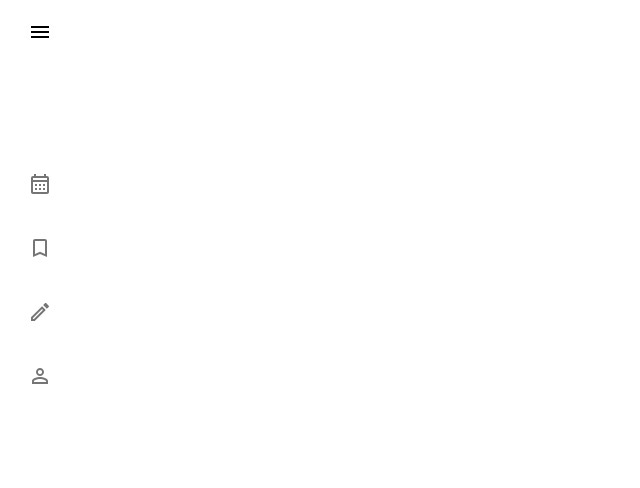
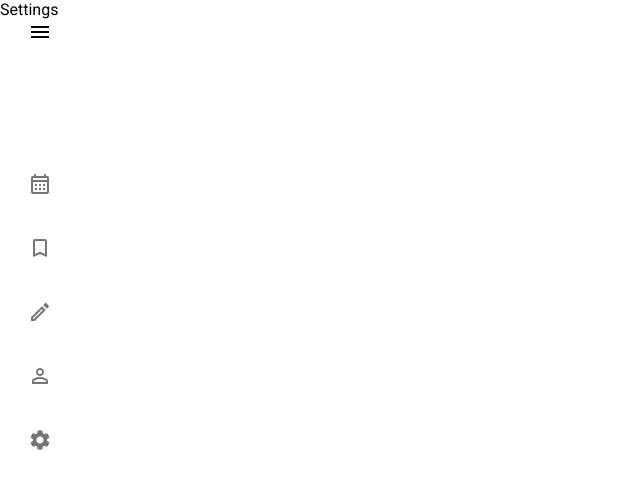
Before and after one commit to dropik/booking-calendar-app, a React app: page /settings in a window 1280 px wide. Before the commit this address had no page. Shown: the top 488 px of the page, without its empty margins (0-640 px from the left). Built offline with nearby package versions, Linux system fonts and the light colour scheme; what rgb-lab would draw is missing.

Commit message:
Added settings button to drawer

```diff
--- a/src/components/AppDrawer/DrawerLists.tsx
+++ b/src/components/AppDrawer/DrawerLists.tsx
@@ -19,8 +19,7 @@ type Props = {
       icon: ReactNode,
       text: string,
       link: string,
-      end: boolean,
-      onClick: () => void
+      end: boolean
     }[]
   }[]
 }
@@ -42,7 +41,7 @@ export default function DrawerLists({ open, lists }: Props): JSX.Element {
             {list.items.map((item) => (
               <M3NavLink key={item.link} end={item.end} to={item.link} style={{ textDecoration: "none" }}>
                 {({ isActive }) => (
-                  <M3ListItemButton onClick={item.onClick} selected={isActive} sx={{
+                  <M3ListItemButton selected={isActive} sx={{
                     overflow: "hidden",
                     transition: theme.transitions.create(["height", "margin-bottom"], {
                       easing: theme.transitions.easing.fastOutSlowIn,
--- a/src/components/AppDrawer/index.tsx
+++ b/src/components/AppDrawer/index.tsx
@@ -6,6 +6,7 @@ import CalendarMonthOutlinedIcon from "@mui/icons-material/CalendarMonthOutlined
 import BookmarkBorderOutlinedIcon from "@mui/icons-material/BookmarkBorderOutlined";
 import CreateOutlinedIcon from "@mui/icons-material/CreateOutlined";
 import PersonOutlineOutlinedIcon from "@mui/icons-material/PersonOutlineOutlined";
+import SettingsIcon from "@mui/icons-material/Settings";
 
 import { useAppSelector } from "../../redux/hooks";
 
@@ -53,29 +54,31 @@ export default function AppDrawer(): JSX.Element {
                 text: "Calendario",
                 link: "/",
                 end: true,
-                icon: <CalendarMonthOutlinedIcon />,
-                onClick: () => void 0
+                icon: <CalendarMonthOutlinedIcon />
               },
               {
                 text: "Trova prenotazione",
                 link: "/bookings",
                 end: false,
-                icon: <BookmarkBorderOutlinedIcon />,
-                onClick: () => void 0
+                icon: <BookmarkBorderOutlinedIcon />
               },
               {
                 text: "Strumenti",
                 link: "/tools",
                 end: true,
-                icon: <CreateOutlinedIcon />,
-                onClick: () => void 0
+                icon: <CreateOutlinedIcon />
               },
               {
                 text: "Trova cliente",
                 link: "/clients",
                 end: true,
-                icon: <PersonOutlineOutlinedIcon />,
-                onClick: () => void 0
+                icon: <PersonOutlineOutlinedIcon />
+              },
+              {
+                text: "Impostazioni",
+                link: "/settings",
+                end: true,
+                icon: <SettingsIcon />
               }
             ]
           }
--- a/src/components/AppRoutes.tsx
+++ b/src/components/AppRoutes.tsx
@@ -6,6 +6,7 @@ import Bookings from "./Bookings";
 import BookingDetails from "./BookingDetails";
 import Tools from "./Tools";
 import Clients from "./Clients";
+import Settings from "./Settings";
 
 export default function AppRoutes(): JSX.Element {
   return (
@@ -16,6 +17,7 @@ export default function AppRoutes(): JSX.Element {
       </Route>
       <Route path="tools" element={<Tools />} />
       <Route path="clients" element={<Clients />} />
+      <Route path="settings" element={<Settings />} />
     </Routes>
   );
 }
--- /dev/null
+++ b/src/components/Settings/index.tsx
@@ -0,0 +1,5 @@
+import React from "react";
+
+export default function Settings(): JSX.Element {
+  return <>Settings</>;
+}
```
